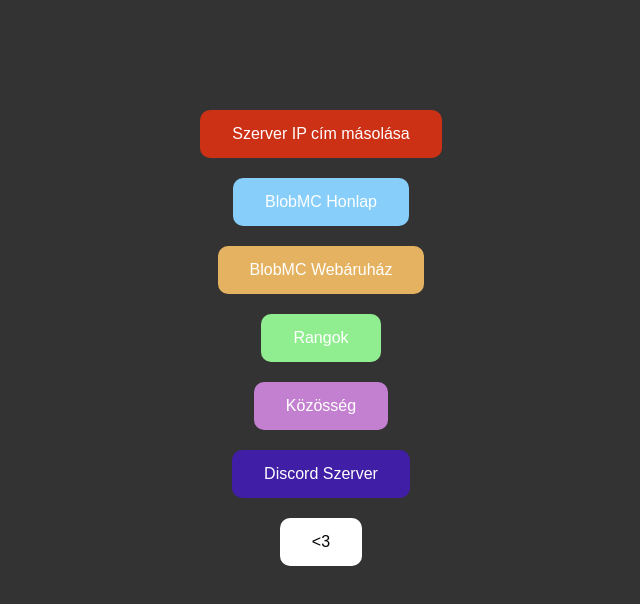
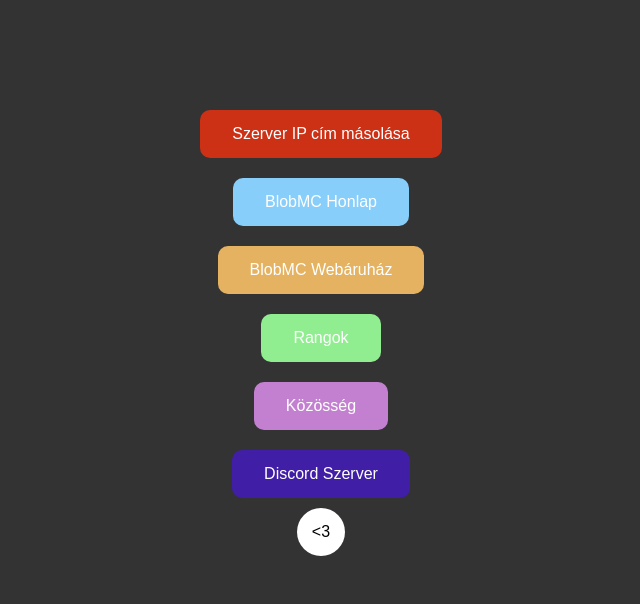
Before and after one commit to customhostapp/BlobMC, a plain HTML site: page index.html in a window 1280 px wide. Shown: the whole page, without its empty margins (319-959 px from the left). Drawn offline with Linux system fonts and the light colour scheme.

Commit message:
Fixed like

```diff
--- a/index.html
+++ b/index.html
@@ -32,6 +32,7 @@ body {
     margin: 10px 0; /* Add margin between buttons */
     cursor: pointer;
     border-radius: 10px;
+    background-color: #90EE90; /* Light Green */
 }
 .copy-button {
     background-color: #CC3116; /* Red */
@@ -49,14 +50,28 @@ body {
 .github-button {
     background-color: #C380D0; /* Purple */
 }
-.light-green-button {
-    background-color: #90EE90; /* Light Green */
+
+.like-button {
+    border: none;
+    padding: 15px;
+    text-align: center;
+    text-decoration: none;
+    display: inline-block;
+    font-size: 16px;
+    cursor: pointer;
+    border-radius: 50%; /* Make it a circle */
+    background-color: white; /* White heart */
+    color: black; /* Black text */
 }
 
-/* Styles for the like button and message */
-.like-button {
-    background-color: white; /* White heart */
-    color: black; /* Black text */
+.like-button.red {
+    background-color: #CC3116; /* Red heart */
+    color: white; /* White text */
+}
+
+.like-message {
+    color: white;
+    margin-top: 10px; /* Add space between button and message */
 }
 
 </style>
@@ -82,41 +97,33 @@ body {
     <button class="button dc-button" onclick="openDC()">Discord Szerver</button>
 
     <!-- Like button and message -->
-    <div id="likeSection">
-        <button class="button like-button" onclick="like()">&lt;3</button>
-        <p id="likeMessage"></p>
-    </div>
+    <button class="like-button" onclick="like()">&lt;3</button>
+    <p class="like-message" id="likeMessage"></p>
 </div>
 
 <script>
-// Function to handle the like button click
 function like() {
-    // Check if the user has already liked
     var lastLikeTime = localStorage.getItem('lastLikeTime');
     if (lastLikeTime) {
-        // Calculate the time difference
         var currentTime = new Date().getTime();
         var elapsedTime = currentTime - parseInt(lastLikeTime);
         var remainingTime = 43200000 - elapsedTime; // 12 hours in milliseconds
 
         if (remainingTime > 0) {
-            // Display the remaining time
             displayMessage("You already liked. Please wait: " + formatTime(remainingTime));
             return;
         }
     }
 
-    // Perform the like action
     localStorage.setItem('lastLikeTime', new Date().getTime());
     displayMessage("Thanks for liking!");
+    document.querySelector('.like-button').classList.add('red');
 }
 
-// Function to display a message below the like button
 function displayMessage(message) {
     document.getElementById('likeMessage').textContent = message;
 }
 
-// Function to format time in HH:MM:SS format
 function formatTime(milliseconds) {
     var seconds = Math.floor(milliseconds / 1000);
     var minutes = Math.floor(seconds / 60);
```
